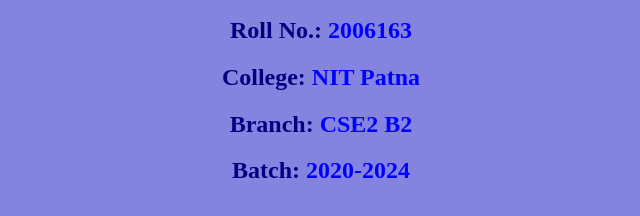
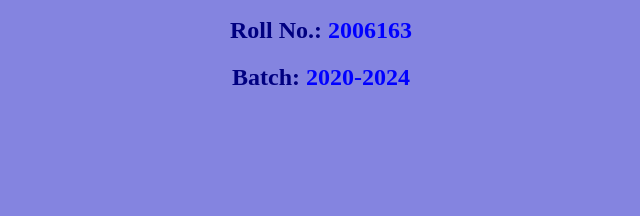
Before and after one commit to sasidhanallapati/profile, a plain HTML site: page profile.html in a window 1280 px wide. Shown: the part 442-658 px from the top of the page, without its empty margins (319-959 px from the left). Drawn offline with Linux system fonts and the light colour scheme.

Commit message:
Update profile.html

```diff
--- a/profile.html
+++ b/profile.html
@@ -18,8 +18,7 @@
             }
         </style>
         <h2>Roll No.: <span>2006163</span></h2>
-        <h2>College: <span>NIT Patna</span></h2>
-        <h2>Branch: <span>CSE2 B2</span></h2>
+
         <h2>Batch: <span>2020-2024</span></h2>
     </body>
 </html>
```
